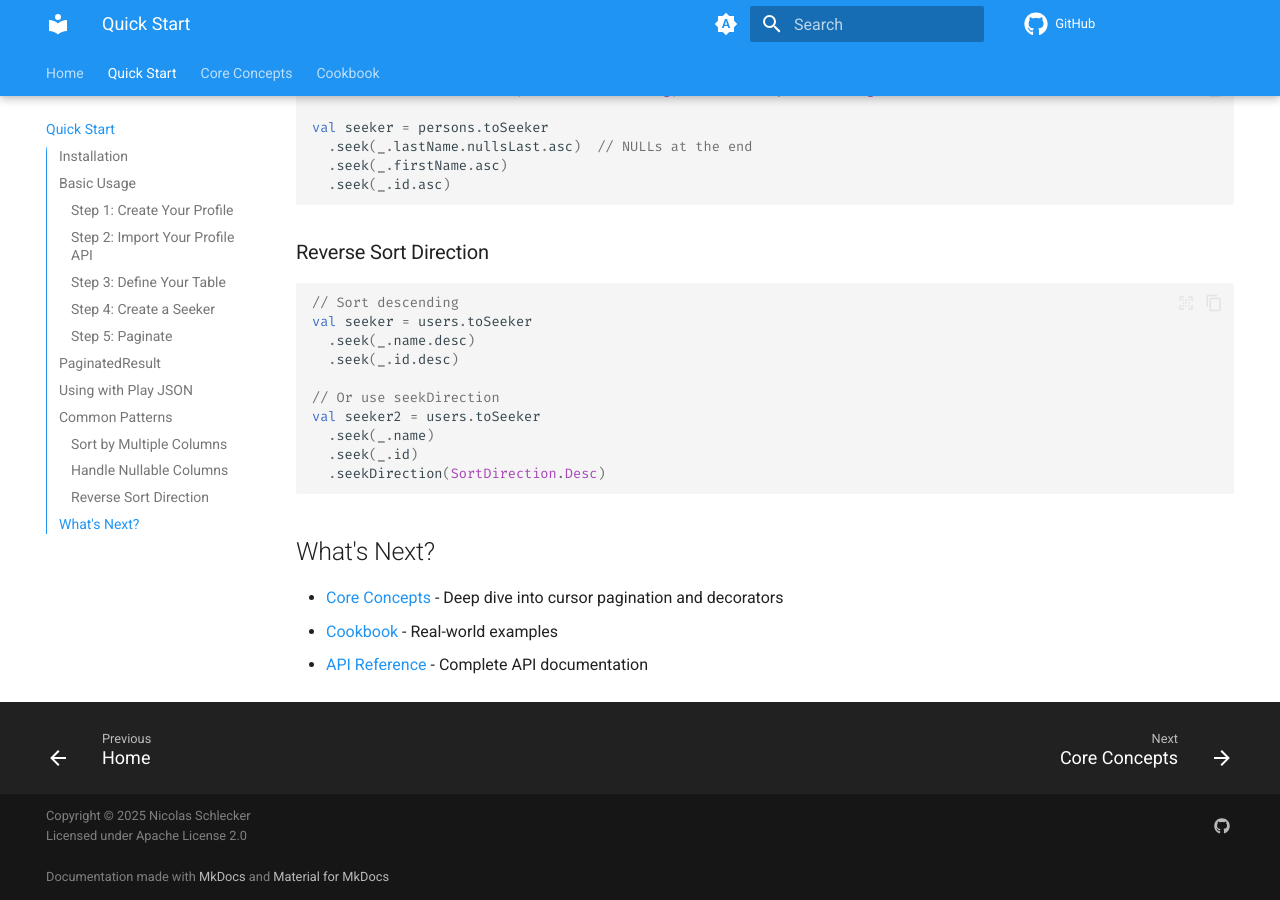
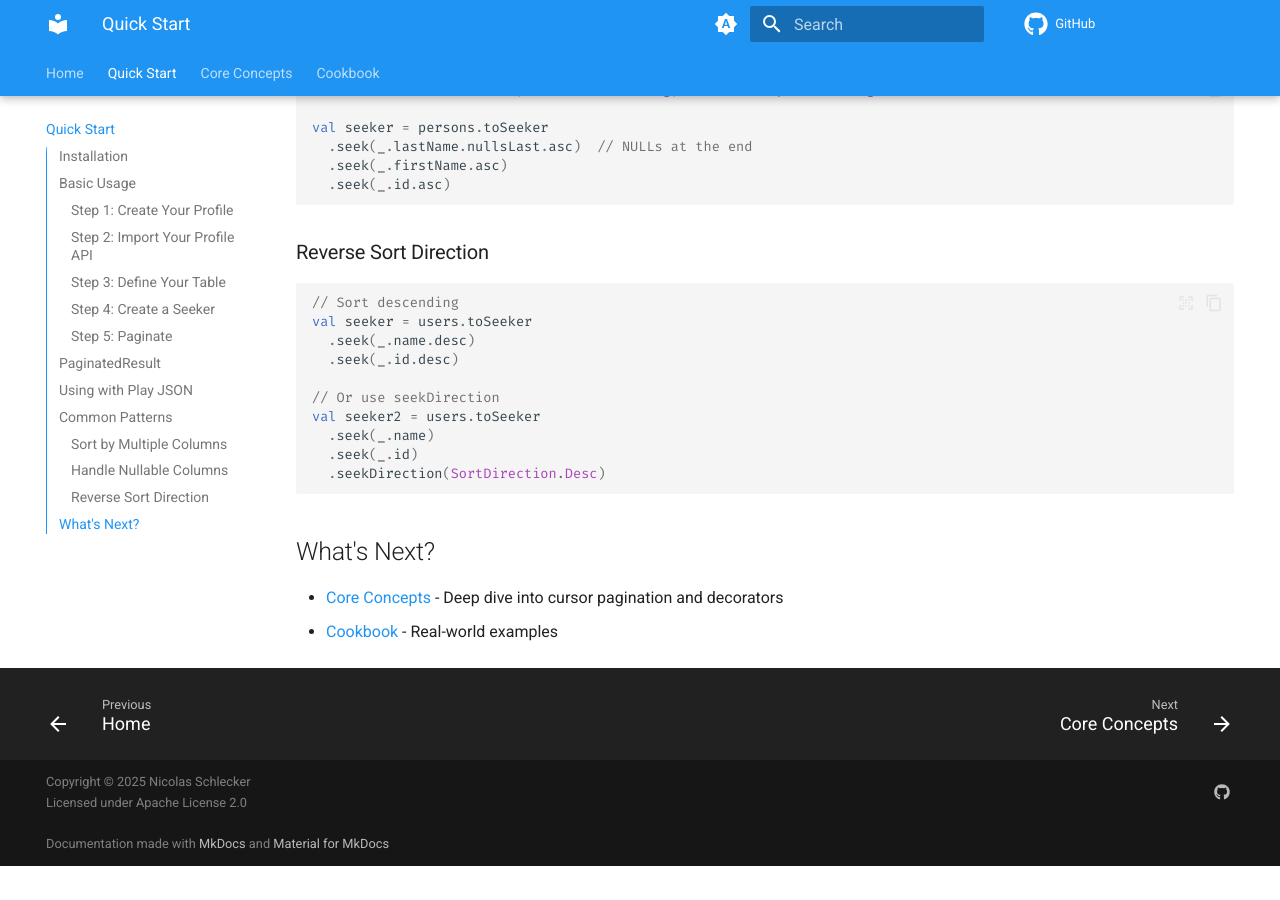
Before and after one commit to DevNico/slick-seeker, an MkDocs documentation site: the page built from docs/docs/quickstart.md, in a window 1280 px wide and 900 px high, scrolled down 3114 px. Built offline with MkDocs 1.6.1 and Material for MkDocs 9.7.7, drawn with Linux system fonts in a browser that asks for light colours; comment, search, counter and statistics services are not loaded; after the commit the page ends 3980 px from its top, so only the background shows below that.

Commit message:
docs: remove link to deleted file

```diff
--- a/docs/docs/quickstart.md
+++ b/docs/docs/quickstart.md
@@ -176,4 +176,3 @@ val seeker2 = users.toSeeker
 
 - [Core Concepts](concepts.md) - Deep dive into cursor pagination and decorators
 - [Cookbook](cookbook.md) - Real-world examples
-- [API Reference](api.md) - Complete API documentation
```
